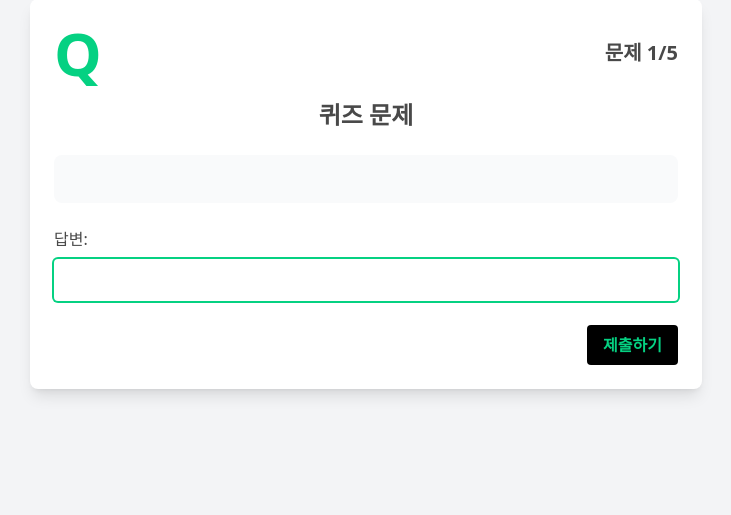
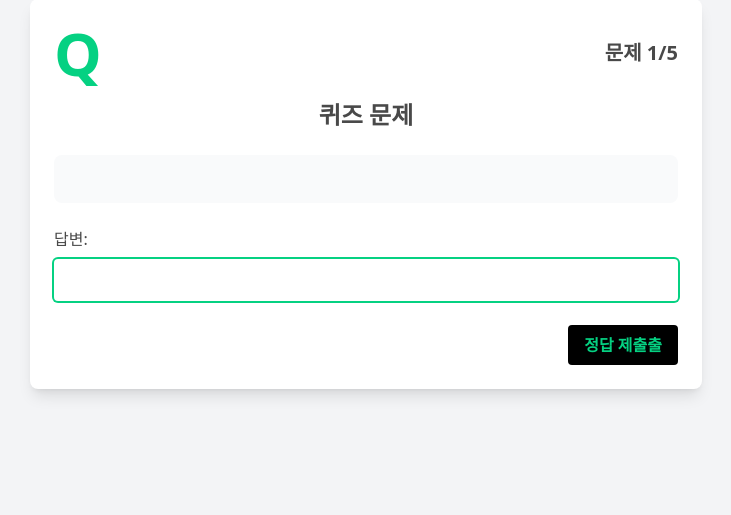
Before and after one commit to plan6062/qrafton, a Flask app: template templates/quiz.html in a window 1280 px wide. Shown: the part 85-600 px from the top of the page, without its empty margins (274-1005 px from the left). Run offline with Flask 3, Linux system fonts and the light colour scheme; the template is opened without the code that fills it, so the values that code supplies are empty; some libraries are stand-ins or nearby versions; some web fonts are replaced.

Commit message:
feat : 버튼 단어 수정
제출하기 -> 정답 제출

```diff
--- a/templates/quiz.html
+++ b/templates/quiz.html
@@ -225,7 +225,7 @@
               id="submit-button"
               class="bg-black hover:bg-gray-800 text-primary font-bold py-2 px-4 rounded focus:outline-none focus:shadow-outline"
             >
-              제출하기
+              정답 제출출
             </button>
 
             <a
--- a/templates/quiz_learn.html
+++ b/templates/quiz_learn.html
@@ -231,7 +231,7 @@
                 id="submit-button"
                 class="bg-black hover:bg-gray-800 text-primary font-bold py-2 px-4 rounded focus:outline-none focus:shadow-outline"
               >
-                제출하기
+                정답 제출출
               </button>
 
               <a
```
